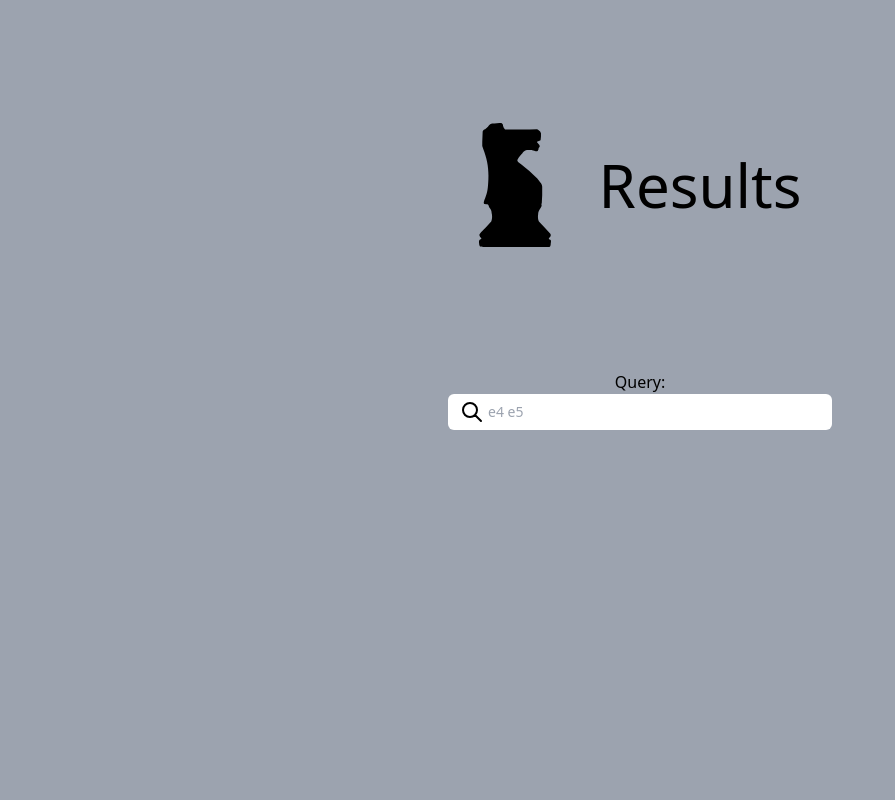
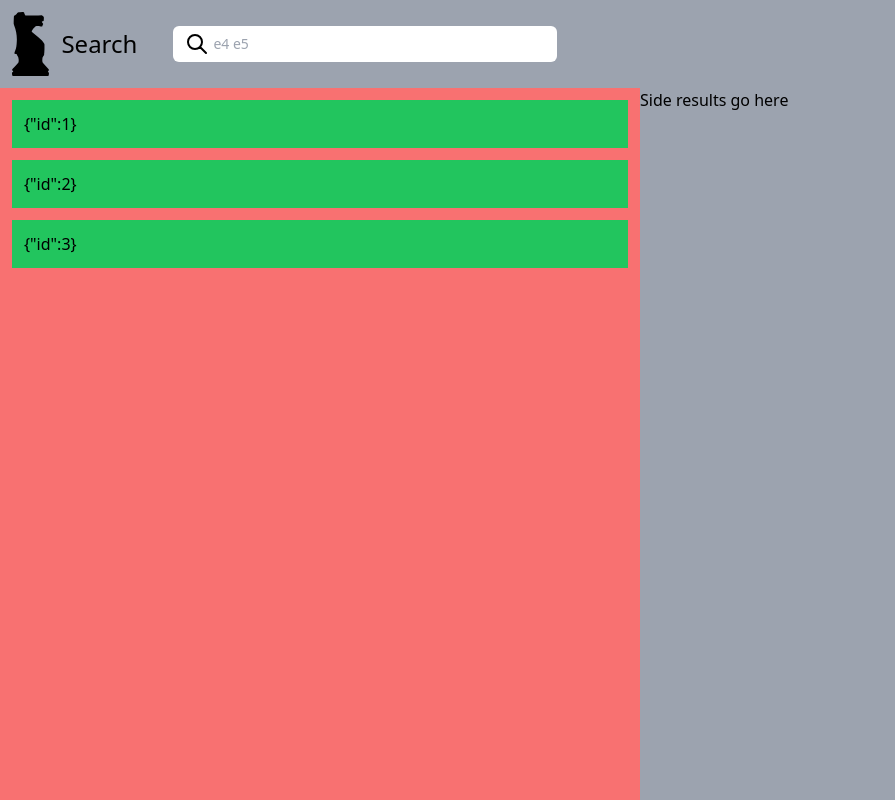
Before and after one commit to DevArcana/pwr-swi, a React (Vite) app in the folder frontend/: page /search in a window 1280 px wide. Shown: the whole page, without its empty margins (0-895 px from the left). Built offline with nearby package versions, Linux system fonts and the light colour scheme.

Commit message:
feat(frontend): display list of results

```diff
--- /dev/null
+++ b/frontend/src/components/SearchResult.tsx
@@ -0,0 +1,11 @@
+import ChessGame from "../models/ChessGame.ts";
+
+interface Props {
+    game: ChessGame;
+}
+
+const SearchResult: React.FC<Props> = ({ game }) => {
+    return <div className="bg-green-500 p-3">{JSON.stringify(game)}</div>;
+};
+
+export default SearchResult;
--- /dev/null
+++ b/frontend/src/models/ChessGame.ts
@@ -0,0 +1,3 @@
+export default interface ChessGame {
+    id: number;
+}
--- a/frontend/src/pages/Results.tsx
+++ b/frontend/src/pages/Results.tsx
@@ -2,26 +2,31 @@ import chessPiece from "../assets/chess_piece.svg";
 import Search from "../components/Search.tsx";
 import { useSearchParams } from "react-router-dom";
 import { useState } from "react";
+import SearchResult from "../components/SearchResult.tsx";
+import ChessGame from "../models/ChessGame.ts";
 
 const Results = () => {
     const [params, setParams] = useSearchParams();
     const [query, setQuery] = useState(params.get("q") || "");
-
+    const [games] = useState<ChessGame[]>([{ id: 1 }, { id: 2 }, { id: 3 }]);
     const onSearch = (q: string) => {
         setParams({ q });
     };
 
     return (
         <>
-            <div className="h-screen grid grid-rows-[1fr_auto_1fr]">
-                <header className="flex justify-center items-center gap-12">
-                    <img className="h-1/3" src={chessPiece} alt="Chess Piece" />
-                    <h1 className="text-6xl">Results</h1>
+            <div className="h-screen grid grid-rows-[auto_1fr] grid-cols-2">
+                <header className="flex items-center gap-3 p-3 col-span-2">
+                    <img className="h-16" src={chessPiece} alt="Chess Piece" />
+                    <h1 className="text-2xl mr-6">Search</h1>
+                    <Search query={query} setQuery={setQuery} onSearch={onSearch} />
                 </header>
-                <div className="flex items-center justify-center flex-col">
-                    <div>Query: {params.get("q")}</div>
-                    <Search query={query} setQuery={setQuery} onSearch={onSearch} />
-                </div>
+                <main className="bg-red-400 flex flex-col gap-3 p-3">
+                    {games.map((game) => (
+                        <SearchResult game={game} />
+                    ))}
+                </main>
+                <aside className="">Side results go here</aside>
             </div>
         </>
     );
```
